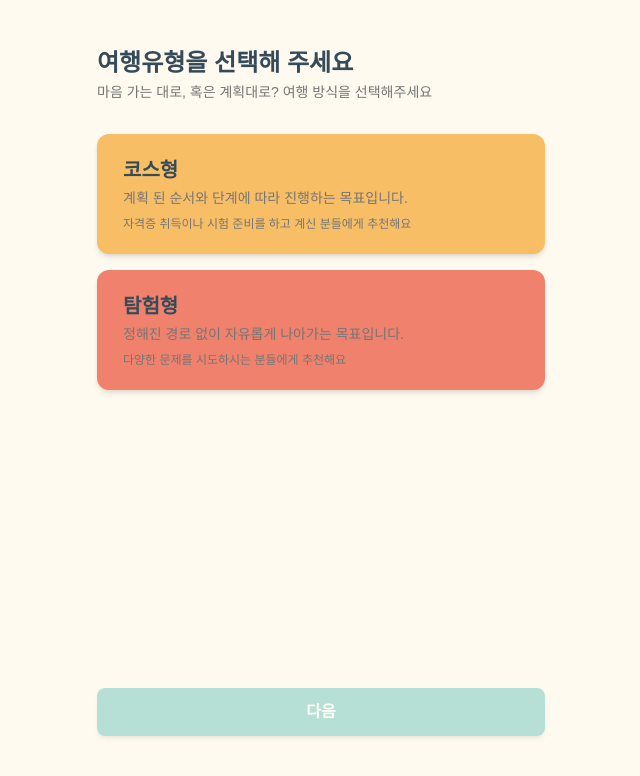
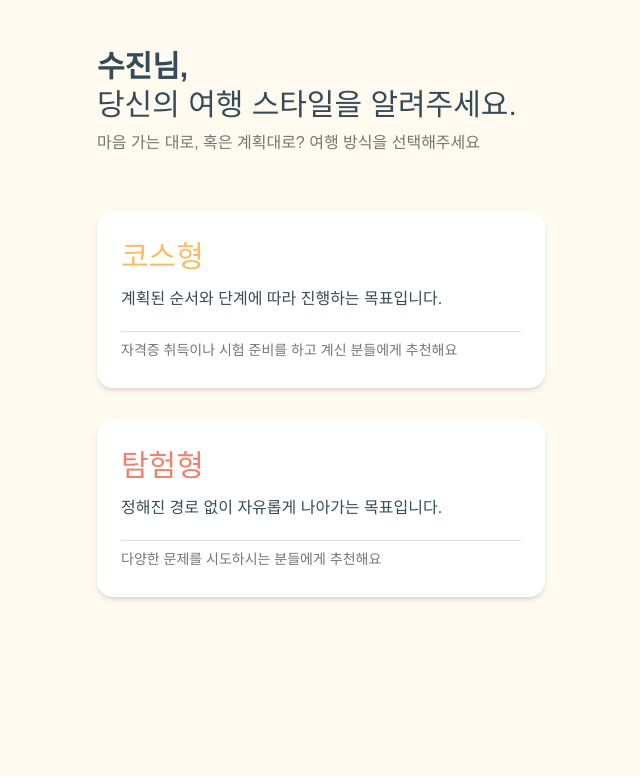
Before and after one commit to ccconac/JECT-4-client, a React (Vite) app: page /setGoalType in a window 1280 px wide. Shown: the top 776 px of the page, without its empty margins (319-959 px from the left). Built offline with nearby package versions, Linux system fonts and the light colour scheme; a web font is replaced by a local one.

Commit message:
design: 여행 목표/유형/마일스톤 퍼블리싱 2차 반영

```diff
--- a/dev-dist/sw.js
+++ b/dev-dist/sw.js
@@ -82,7 +82,7 @@ define(['./workbox-54d0af47'], (function (workbox) { 'use strict';
     "revision": "3ca0b8505b4bec776b69afdba2768812"
   }, {
     "url": "index.html",
-    "revision": "0.3g97jukcpm8"
+    "revision": "0.1qv4bsoe9pg"
   }], {});
   workbox.cleanupOutdatedCaches();
   workbox.registerRoute(new workbox.NavigationRoute(workbox.createHandlerBoundToURL("index.html"), {
--- a/src/pages/setup/setTravelGoal/CreateGoalPage.tsx
+++ b/src/pages/setup/setTravelGoal/CreateGoalPage.tsx
@@ -1,4 +1,4 @@
-import React, { useState } from "react";
+import { useState } from "react";
 
 const weekDays = ["일", "월", "화", "수", "목", "금", "토"];
 const weekNumbers = [1, 2, 3, 4, 5, 6, 7];
@@ -18,10 +18,10 @@ return (
             <p className="text-base text-[#757575] mb-4">
                 도착지(목표일)를 설정하면, 여정이 더 선명해져요.
             </p>
-            <span className="block text-[#6FC8BE] text-lg font-semibold mb-4">
+            <span className="block text-[#6FC8BE] text-lg mb-4">
                 2025년 6월 4일부터
             </span>
-            <div className="bg-white rounded-xl shadow p-4 mb-6">
+            <div className="rounded-xl shadow p-4 mb-6">
                 <div className="flex justify-between items-center mb-2">
                 {weekDays.map((day, index) => (
                     <span key={index} className="text-[#757575] text-base font-medium w-7 text-center">
@@ -34,7 +34,7 @@ return (
                     <button
                     key={num}
                     type="button"
-                    className={`w-7 h-7 flex items-center justify-center rounded-full text-lg font-semibold transition border-2 ${selectedDay === index ? "border-[#6FC8BE] text-[#364B59]" : "border-transparent text-[#364B59]/80"}`}
+                    className={`w-7 h-7 flex items-center justify-center rounded-full text-lg transition border-2 ${selectedDay === index ? "border-[#6FC8BE] text-[#364B59]" : "border-transparent text-[#364B59]/80"}`}
                     aria-pressed={selectedDay === index}
                     onClick={() => setSelectedDay(index)}
                     >
--- a/src/pages/setup/setTravelGoal/SetGoalTypePage.tsx
+++ b/src/pages/setup/setTravelGoal/SetGoalTypePage.tsx
@@ -1,61 +1,48 @@
-    import React, { useState } from "react";
+import React from "react";
 
 const travelTypes = [
   {
     key: "course",
     title: "코스형",
-        description: "계획 된 순서와 단계에 따라 진행하는 목표입니다.",
+    description: "계획된 순서와 단계에 따라 진행하는 목표입니다.",
     recommend: "자격증 취득이나 시험 준비를 하고 계신 분들에게 추천해요",
-        color: "bg-[#F8BE66]",
-        textColor: "text-[#364B59]",
+    color: "text-[#F8BE66]",
+    border: "border-[#F8BE66]",
   },
   {
     key: "explore",
     title: "탐험형",
     description: "정해진 경로 없이 자유롭게 나아가는 목표입니다.",
     recommend: "다양한 문제를 시도하시는 분들에게 추천해요",
-        color: "bg-[#F0816D]",
-        textColor: "text-[#364B59]",
+    color: "text-[#F0816D]",
+    border: "border-[#F0816D]",
   },
 ];
 
 const SetGoalTypePage: React.FC = () => {
-    const [selectedType, setSelectedType] = useState<string | null>(null);
-
   return (
-        <main className="min-h-screen bg-[#FFFAEF] flex flex-col items-center px-5 py-8 sm:py-12">
+    <main className="min-h-screen bg-[#FFFAEF] flex flex-col items-center px-4 py-8 sm:py-12">
       <header className="w-full max-w-md mx-auto mb-8">
-            <h1 className="text-2xl font-bold text-[#364B59] mb-1 leading-tight">
-            여행유형을 선택해 주세요
+        <h1 className="text-2xl sm:text-3xl font-bold text-[#364B59] mb-2 leading-tight">
+          수진님,<br />
+          <span className="font-normal">당신의 여행 스타일을 알려주세요.</span>
         </h1>
-            <p className="text-sm text-[#757575]">
+        <p className="text-base text-[#757575] mb-6">
           마음 가는 대로, 혹은 계획대로? 여행 방식을 선택해주세요
         </p>
       </header>
-        <section className="w-full max-w-md flex flex-col gap-4 mb-10">
+      <section className="w-full max-w-md flex flex-col gap-6">
         {travelTypes.map((type) => (
-            <button
+          <div
             key={type.key}
-                type="button"
-                onClick={() => setSelectedType(type.key)}
-                className={`rounded-xl shadow-md flex flex-col items-start px-6 py-5 ${type.color} transition active:scale-95 focus:outline-none focus:ring-2 focus:ring-[#6FC8BE] border-2 ${selectedType === type.key ? 'border-[#6FC8BE]' : 'border-transparent'}`}
-                aria-pressed={selectedType === type.key}
+            className="bg-white rounded-2xl shadow-md px-6 py-7 flex flex-col gap-2 mb-2"
           >
-                <h2 className={`text-xl font-bold mb-1 ${type.textColor}`}>{type.title}</h2>
-                <span className="text-sm text-[#757575] mb-2">{type.description}</span>
-                <span className="text-xs text-[#757575]">{type.recommend}</span>
-            </button>
+            <span className={`text-3xl mb-1 ${type.color}`}>{type.title}</span>
+            <span className="text-base text-[#364B59] mb-1">{type.description}</span>
+            <span className="text-sm text-[#757575] border-t border-[#E0E0E0] pt-2 mt-2">{type.recommend}</span>
+          </div>
         ))}
       </section>
-        <footer className="w-full max-w-md mt-auto flex flex-col items-center py-4">
-            <button
-            type="button"
-            className="w-full rounded-lg bg-[#6FC8BE] text-white font-bold py-3 text-base shadow-md active:scale-95 transition disabled:opacity-50"
-            disabled={!selectedType}
-            >
-            다음
-            </button>
-        </footer>
     </main>
   );
 };
--- a/src/pages/setup/setTravelGoal/SetMileStonePage.tsx
+++ b/src/pages/setup/setTravelGoal/SetMileStonePage.tsx
@@ -1,4 +1,4 @@
-    import React, { useState } from "react";
+import { useState } from "react";
 
 interface Milestone {
     id: number;
```
Lines whose indentation alone changed are shown as unchanged.
